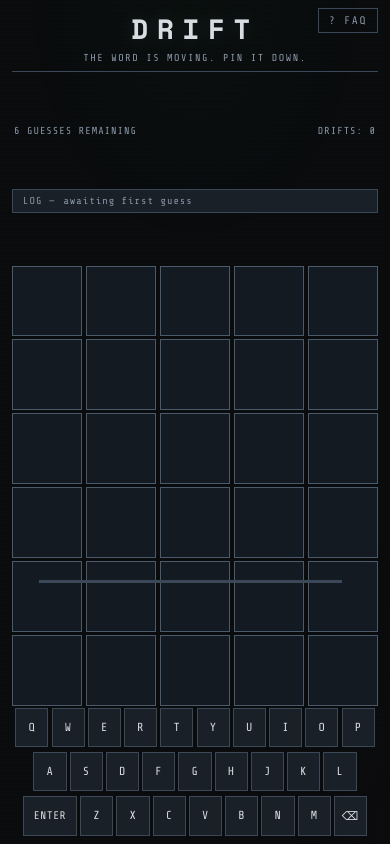
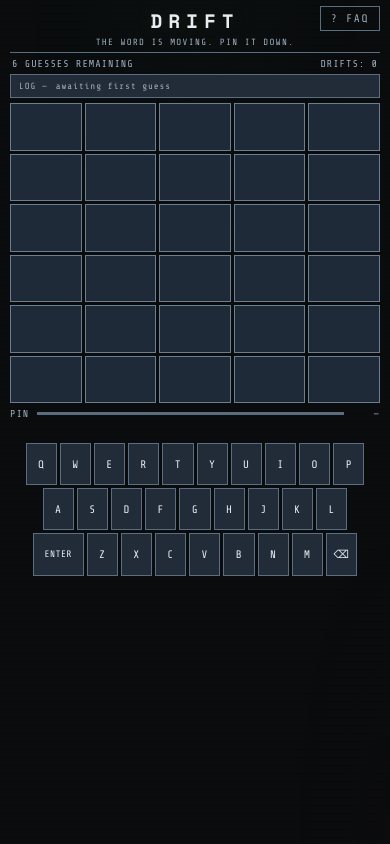
Before and after one commit to jacb9/Drift, a plain HTML site: page index.html in a window 390 px wide. Drawn offline with nearby package versions, Linux system fonts and the light colour scheme.

Commit message:
Refactor CSS variables and styles for better layout

```diff
--- a/index.html
+++ b/index.html
@@ -17,22 +17,22 @@
 
   :root {
     --bg: #0a0c0e;
-    --surface: #1a2028;
-    --border: #3a4858;
-    --text: #d8dde2;
-    --text-dim: #8a98a8;
+    --surface: #222c38;
+    --border: #5a6e80;
+    --text: #e8edf2;
+    --text-dim: #a0b0c0;
     --green: #4a9e6b;
     --green-glow: #4a9e6b44;
-    --amber: #b8860b;
-    --amber-glow: #b8860b44;
+    --amber: #c8960c;
+    --amber-glow: #c8960c44;
     --red: #8b3a3a;
-    --tile-empty: #141a22;
-    --tile-border: #4a5a6a;
-    --tile-filled: #1e2830;
+    --tile-empty: #1e2a38;
+    --tile-border: #6a7e90;
+    --tile-filled: #2a3848;
     --tile-correct: #1a3828;
-    --tile-present: #2d2410;
-    --tile-absent: #0f1215;
-    --drift-color: #a04040;
+    --tile-present: #3a2e10;
+    --tile-absent: #161e28;
+    --drift-color: #b04848;
   }
 
   * { box-sizing: border-box; margin: 0; padding: 0; }
@@ -45,7 +45,7 @@
     display: flex;
     flex-direction: column;
     align-items: center;
-    padding: 8px 12px 8px;
+    padding: 6px 10px 6px;
     position: relative;
     overflow: hidden;
   }
@@ -81,8 +81,8 @@
     display: flex;
     flex-direction: column;
     align-items: center;
-    gap: clamp(4px, 1vh, 12px);
-    justify-content: space-between;
+    gap: 6px;
+    overflow: hidden;
   }
 
   header {
@@ -90,8 +90,8 @@
     display: flex;
     flex-direction: column;
     align-items: center;
-    gap: 3px;
-    padding-bottom: clamp(6px, 1vh, 12px);
+    gap: 2px;
+    padding-bottom: 6px;
     border-bottom: 1px solid var(--border);
     flex-shrink: 0;
   }
@@ -99,14 +99,14 @@
   .title {
     font-family: 'Space Mono', monospace;
     font-weight: 700;
-    font-size: clamp(18px, 4vh, 28px);
+    font-size: clamp(16px, 5vw, 26px);
     letter-spacing: 0.3em;
     color: var(--text);
     text-shadow: 0 0 20px rgba(200,205,210,0.15);
   }
 
   .subtitle {
-    font-size: clamp(9px, 1.2vh, 11px);
+    font-size: 10px;
     letter-spacing: 0.15em;
     color: var(--text-dim);
     text-transform: uppercase;
@@ -114,14 +114,14 @@
 
   .drift-log {
     width: 100%;
-    min-height: 24px;
+    height: 26px;
     display: flex;
     align-items: center;
     gap: 8px;
-    padding: 4px 10px;
+    padding: 0 10px;
     background: var(--surface);
     border: 1px solid var(--border);
-    font-size: clamp(9px, 1.2vh, 11px);
+    font-size: 10px;
     letter-spacing: 0.1em;
     color: var(--text-dim);
     flex-shrink: 0;
@@ -137,30 +137,29 @@
   }
 
   .board {
-    display: flex;
-    flex-direction: column;
-    gap: clamp(3px, 1vw, 5px);
+    display: grid;
+    grid-template-rows: repeat(6, 1fr);
+    gap: 4px;
     width: 100%;
-    flex-shrink: 1;
-    /* Cap board to a sensible height so keyboard is always visible */
-    max-height: min(55vw * 6 / 5, 42vh);
+    flex: 1;
+    min-height: 0;
+    max-height: min(80vw, 340px);
+    align-self: center;
   }
 
   .row {
     display: grid;
     grid-template-columns: repeat(5, 1fr);
-    gap: clamp(3px, 1vw, 5px);
-    flex: 1;
+    gap: 4px;
   }
 
   .tile {
-    aspect-ratio: 1;
     display: flex;
     align-items: center;
     justify-content: center;
     font-family: 'Space Mono', monospace;
     font-weight: 700;
-    font-size: clamp(12px, 4.5vw, 20px);
+    font-size: clamp(12px, 4vw, 20px);
     letter-spacing: 0.05em;
     border: 1px solid var(--tile-border);
     background: var(--tile-empty);
@@ -169,7 +168,7 @@
     position: relative;
   }
 
-  .tile.filled { background: var(--tile-filled); border-color: #3a4248; }
+  .tile.filled { background: var(--tile-filled); border-color: var(--tile-border); }
   .tile.correct {
     background: var(--tile-correct); border-color: var(--green); color: var(--green);
     box-shadow: inset 0 0 12px var(--green-glow), 0 0 8px var(--green-glow);
@@ -178,7 +177,7 @@
     background: var(--tile-present); border-color: var(--amber); color: var(--amber);
     box-shadow: inset 0 0 12px var(--amber-glow), 0 0 8px var(--amber-glow);
   }
-  .tile.absent { background: var(--tile-absent); border-color: #1a1f24; color: var(--text-dim); }
+  .tile.absent { background: var(--tile-absent); border-color: var(--border); color: var(--text-dim); }
   .tile.current-input { border-color: #4a5560; }
 
   @keyframes tremor {
@@ -200,14 +199,14 @@
   }
   .tile.flip { animation: flip 0.4s ease forwards; }
 
-  .keyboard { width: 100%; display: flex; flex-direction: column; gap: clamp(3px, 0.8vh, 5px); flex-shrink: 0; }
-  .key-row { display: flex; justify-content: center; gap: clamp(2px, 0.8vw, 5px); }
+  .keyboard { width: 100%; display: flex; flex-direction: column; gap: 4px; flex-shrink: 0; }
+  .key-row { display: flex; justify-content: center; gap: 4px; }
 
   .key {
     font-family: 'Share Tech Mono', monospace;
     font-size: clamp(10px, 3vw, 13px);
     letter-spacing: 0.05em;
-    padding: clamp(7px, 1.8vh, 12px) clamp(4px, 1.2vw, 8px);
+    height: clamp(36px, 5.5vh, 48px);
     min-width: clamp(26px, 8.5vw, 34px);
     background: var(--surface);
     border: 1px solid var(--border);
@@ -215,22 +214,57 @@
     cursor: pointer;
     transition: all 0.15s;
     text-align: center;
+    display: flex;
+    align-items: center;
+    justify-content: center;
     user-select: none;
     -webkit-tap-highlight-color: transparent;
   }
 
-  .key:hover { border-color: #3a4248; color: #fff; }
-  .key:active { transform: scale(0.95); }
+  /* ── Desktop / large screen defaults ─────────────────── */
+  .container { gap: 14px; }
+  header { padding-bottom: 14px; gap: 6px; }
+  .title { font-size: 28px; }
+  .subtitle { font-size: 11px; }
+  .drift-log { height: auto; min-height: 30px; padding: 6px 10px; font-size: 11px; }
+  .status-bar { font-size: 11px; }
+  .board { max-height: none; gap: 6px; }
+  .row { gap: 6px; }
+  .tile { font-size: 20px; }
+  .keyboard { gap: 6px; }
+  .key-row { gap: 5px; }
+  .key { height: auto; padding: 12px 8px; min-width: 34px; font-size: 13px; }
   .key.wide { min-width: 54px; font-size: 11px; }
+  .pin-meter { font-size: 11px; }
+  .message { font-size: 13px; height: auto; min-height: 18px; }
+
+  /* ── Mobile: screens narrower than 500px ─────────────── */
+  @media (max-width: 500px) {
+    .container { gap: 5px; }
+    header { padding-bottom: 5px; gap: 2px; }
+    .title { font-size: clamp(16px, 5vw, 22px); }
+    .subtitle { font-size: 9px; }
+    .drift-log { height: 24px; min-height: unset; padding: 0 8px; font-size: 9px; }
+    .status-bar { font-size: 9px; }
+    .board { max-height: min(80vw, 300px); gap: 3px; }
+    .row { gap: 3px; }
+    .tile { font-size: clamp(11px, 3.8vw, 16px); }
+    .keyboard { gap: 3px; }
+    .key-row { gap: 3px; }
+    .key { height: clamp(34px, 5vh, 44px); min-width: clamp(24px, 8vw, 32px); font-size: clamp(9px, 2.8vw, 12px); padding: 0; }
+    .key.wide { min-width: clamp(44px, 13vw, 54px); font-size: clamp(8px, 2.4vw, 11px); }
+    .pin-meter { font-size: 9px; }
+    .message { font-size: 9px; min-height: 12px; }
+  }
   .key.correct { background: var(--tile-correct); border-color: var(--green); color: var(--green); }
   .key.present { background: var(--tile-present); border-color: var(--amber); color: var(--amber); }
-  .key.absent { background: var(--tile-absent); border-color: #1a1f24; color: var(--text-dim); }
+  .key.absent { background: var(--tile-absent); border-color: var(--border); color: var(--text-dim); }
 
   .status-bar {
     width: 100%;
     display: flex;
     justify-content: space-between;
-    font-size: clamp(9px, 1.2vh, 11px);
+    font-size: 10px;
     letter-spacing: 0.1em;
     color: var(--text-dim);
     padding: 0 2px;
@@ -239,10 +273,10 @@
   .status-bar span { text-transform: uppercase; }
 
   .message {
-    font-size: clamp(10px, 1.3vh, 13px);
+    font-size: 10px;
     letter-spacing: 0.12em;
     text-align: center;
-    min-height: 16px;
+    height: 14px;
     text-transform: uppercase;
     color: var(--text-dim);
     transition: color 0.3s;
@@ -302,7 +336,7 @@
     display: flex;
     align-items: center;
     gap: 8px;
-    font-size: clamp(9px, 1.2vh, 11px);
+    font-size: 10px;
     letter-spacing: 0.1em;
     color: var(--text-dim);
     flex-shrink: 0;
```
